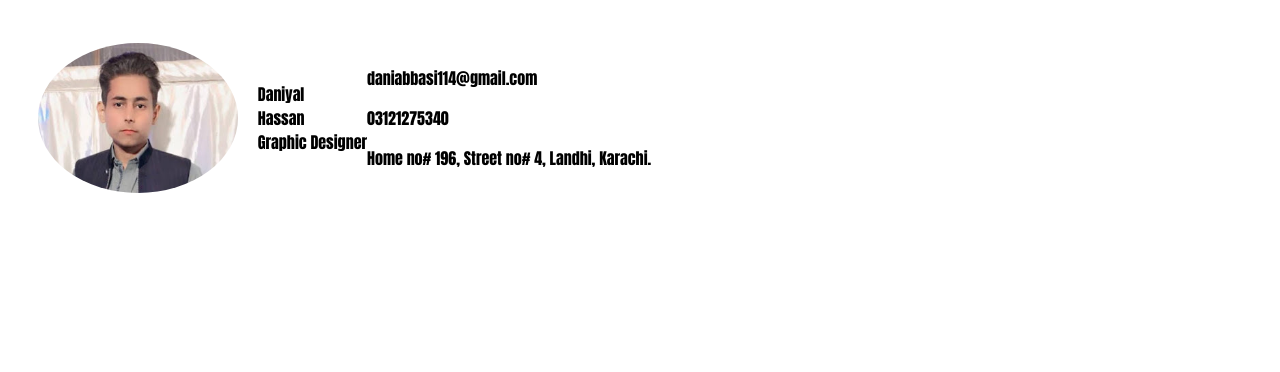
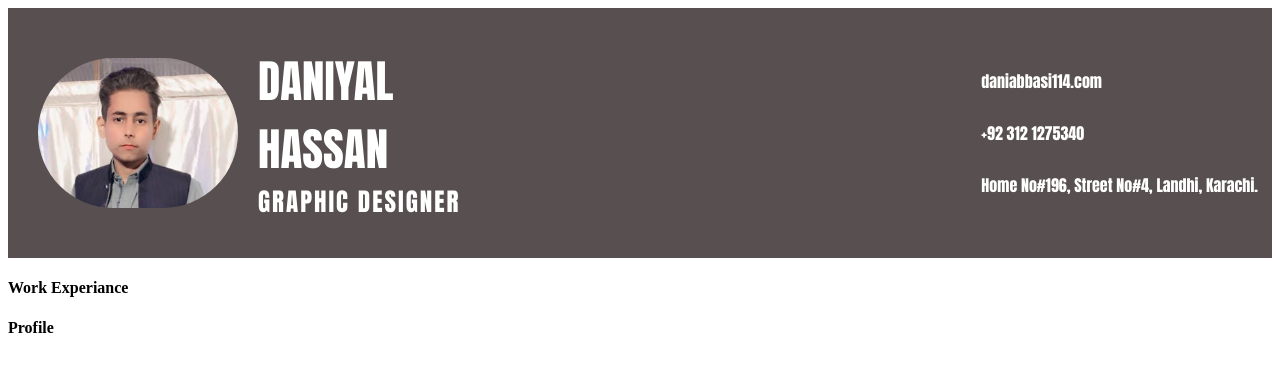
Before and after one commit to daniyalhassan225/Daniyal-Hassan.Resume, a plain HTML site: page index.html in a window 1280 px wide. Drawn offline with Linux system fonts and the light colour scheme.

Commit message:
some changes

```diff
--- a/index.html
+++ b/index.html
@@ -6,57 +6,41 @@
     <meta name="viewport" content="width=device-width, initial-scale=1.0">
     <title>Resume</title>
 
-    <style>
-        .sectionOne{
-            display: flex;
-            flex-wrap: wrap;
-            justify-content: space-between;
-        }
-        .sectionOne > .left{
-            /* border: 2px green; */
-            display: flex;
-            flex-wrap: wrap;
-            justify-content: center;
-            align-items: center;
-            margin: 10px;
-        }
-        .sectionOne>.left>img{
-            border-radius: 50%;
-            margin: 20px;
-        }
-        .sectionOne>.left>div{
-            font-family: Impact, Haettenschweiler, 'Arial Narrow Bold', sans-serif;
-            display: flex;
-            height: 200px;
-            flex-direction: column;
-            justify-content: center;
-        }
+    <link rel="stylesheet" href="style.css">
 
     </style>
     </head>
 <body>
 <div class="sectionOne">
     <div class="left">
-            <img src="./profile photo.jpg" height="150px" alt="profile photo">
+        <img src="./profile photo.jpg" width="200px" alt="profile photo">
         <div>
-                <div class="title"> Daniyal <br> Hassan </div>
-                <div class="subtitle"> Graphic Designer </div>
+            <div class="title"> DANIYAL <br> HASSAN </div>
+            <div class="subtitle"> GRAPHIC DESIGNER </div>
+        </div>
+    </div>
+    <div class="right">
+        <div class="logos">
+            <i class="fa-solid fa-house-chimney"></i>
+            <i class="fa-regular fa-circle-phone"></i>
+            <i class="fa-solid fa-house-user"></i>
+        </div>
+        <div class="addr">
+            <p>daniabbasi114.com</p>
+            <p>+92 312 1275340</p>
+            <p>Home No#196, Street No#4, Landhi, Karachi. </p>
+        </div>
+    </div>
+
+</div>
+<div class="sectionTwo">
+
+    <div class="left">
+        <h4>Work Experiance</h4>
     </div>
 
     <div class="right">
-                <div class="logos">
-                    <i class="fa-solid fa-Envolope"></i>
-                    <i class="fa-solid fa-Phone"></i>
-                    <i class="fa-solid fa-Adress"></i>
-                </div>
-                <div class="adress">
-                  <p>daniabbasi114@gmail.com</p>
-                  <p>03121275340</p>
-                  <p>Home no# 196, Street no# 4, Landhi, Karachi.</p>
-
-                </div>
-
-
+        <h4>Profile</h4>
     </div>
 
 </div>
--- /dev/null
+++ b/style.css
@@ -0,0 +1,69 @@
+.sectionOne{
+    display: flex;
+    flex-wrap:wrap;
+    justify-content: space-between;
+    /* bo   rder: 2px solid purple ; */
+    background-color: rgb(88, 80, 80);
+    color: white;
+    min-height: 250px;
+}
+.sectionOne>.left{
+
+    /* border: 2px solid rgb(0, 128, 28) ; */
+    display: flex;
+    align-items: center;
+    flex-wrap: wrap;
+    justify-content: center;
+    margin-left: 10px;
+}
+.sectionOne>.left>img{
+    margin: 20px;
+    border-radius: 100px;
+}
+.sectionOne>.left>div{
+    font-family: Impact, Haettenschweiler, 'Arial Narrow Bold', sans-serif;
+    /* border: 1px solid red; */
+    height: 200px;
+    display: flex;
+    flex-direction: column;
+    justify-content: center;
+}
+.sectionOne>.left>div>.title{
+    font-size: 45px;
+
+
+}
+.sectionOne>.left>div>.subtitle{
+    font-size: 25px;
+    letter-spacing: 2px;
+
+}
+.sectionOne>.right{
+    font-family:Impact, Haettenschweiler, 'Arial Narrow Bold', sans-serif;
+    /* border: 2px solid rgb(33, 114, 23) ; */
+    display: flex;
+}
+.sectionOne>.right>.logos{
+    display: flex;
+    justify-content: center;
+    flex-direction: column ;
+
+    padding: 30px 0px 30px 30px;
+
+}
+.sectionOne>.right>.logos>i{
+    margin: 5px;
+
+    padding: 8px;
+
+
+}
+.sectionOne>.right>.addr{
+
+    display: flex;
+    flex-direction: column;
+    justify-content: center;
+}
+.sectionOne>.right>.addr>p {
+    margin: 14px;
+}
```
Also changed, not shown: style.css/index.html (deleted, +0 -64 lines). Lines whose indentation alone changed are shown as unchanged.
